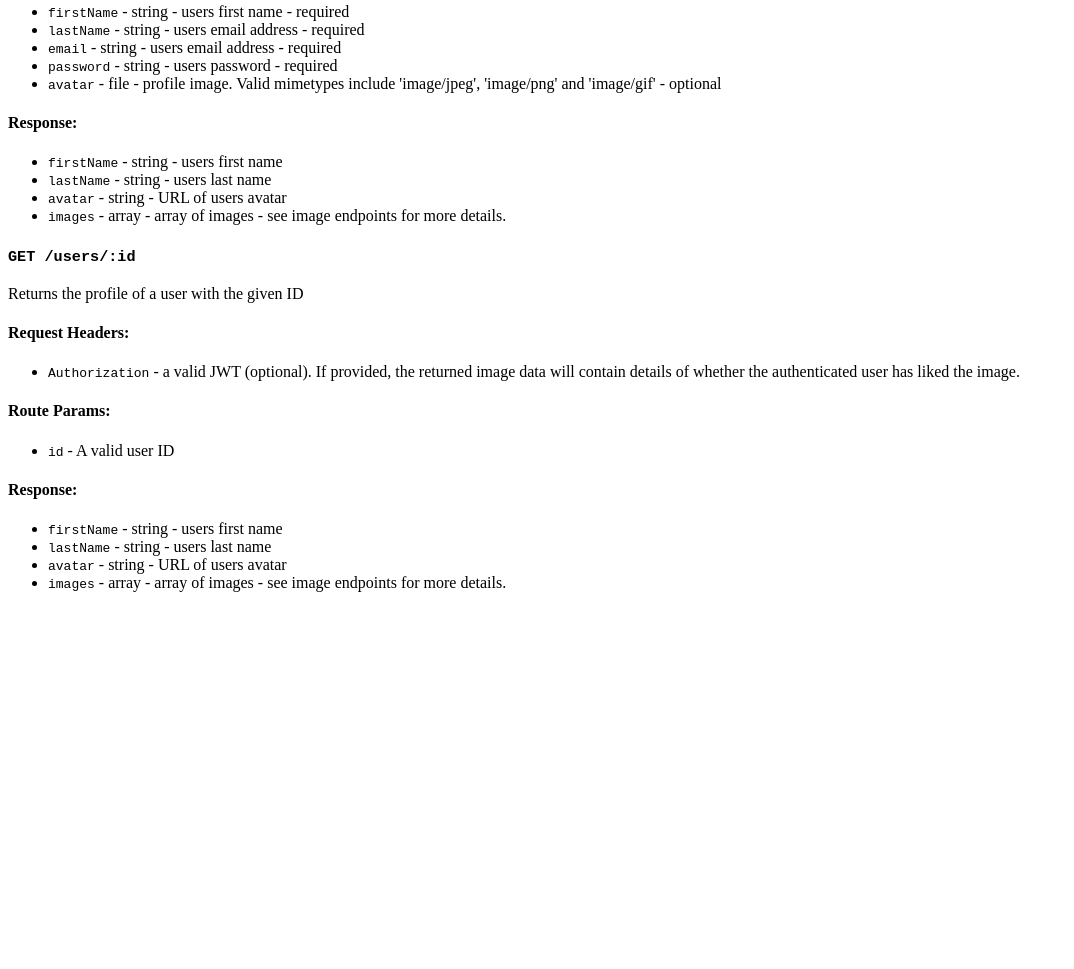
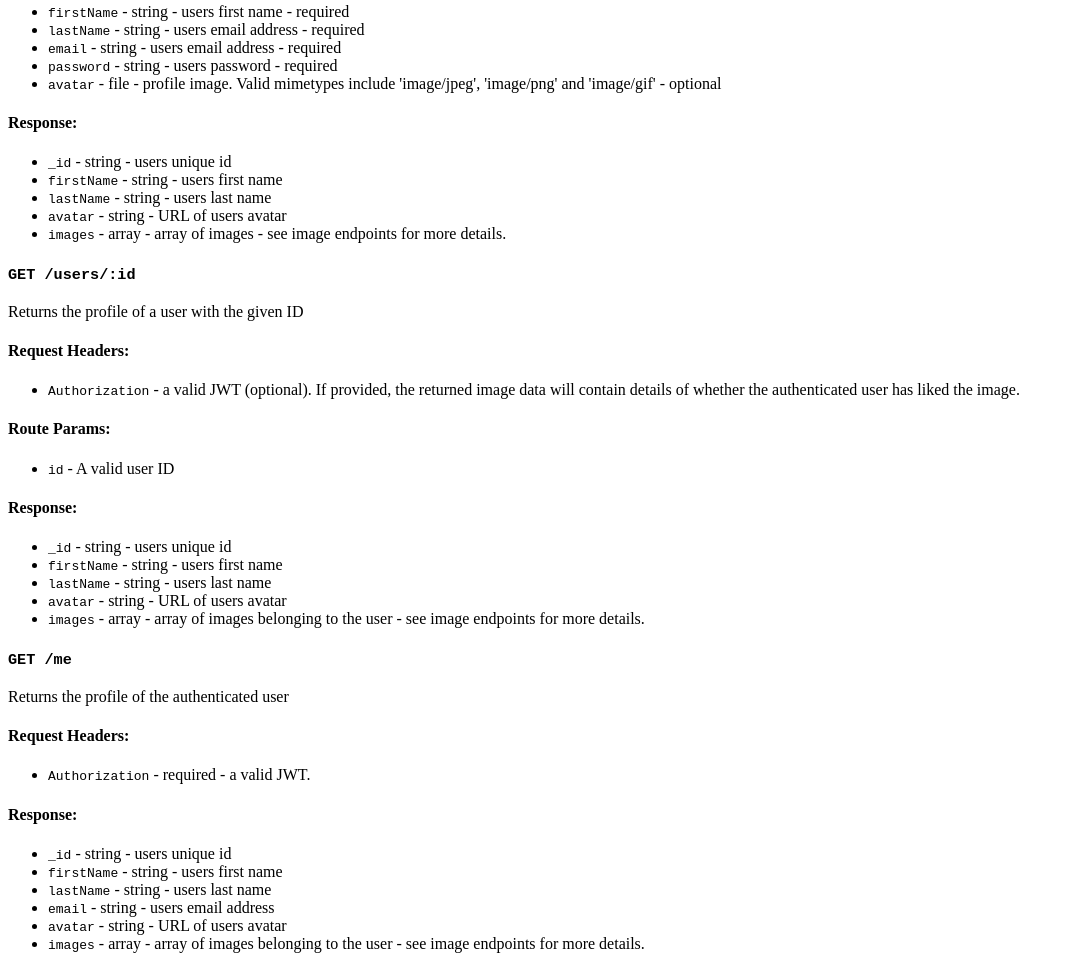
Before and after one commit to CommandShiftHQ/image-api, a website: page src/public/index.html in a window 1280 px wide. Shown: the part 1167-2136 px from the top of the page, without its empty margins (0-1074 px from the left). Before the commit the page ends 1775 px from the top, so only its background shows below. Drawn offline with Linux system fonts and the light colour scheme.

Commit message:
Add GET /me docs

```diff
--- a/src/controllers/me.js
+++ b/src/controllers/me.js
@@ -33,7 +33,6 @@ exports.update = async (req, res) => {
   if (!user) {
     res.sendStatus(404);
   } else {
-
     if (body.firstName) {
       user.set('firstName', body.firstName);
     }
--- a/src/index.js
+++ b/src/index.js
@@ -28,6 +28,6 @@ app.use((err, req, res, next) => { // eslint-disable-line no-unused-vars
 
 mongoose.connect(process.env.DATABASE_URL, { useNewUrlParser: true }, () => {
   app.listen(process.env.PORT || 7890, () => {
-    console.log(`http://127.0.0.1:${process.env.PORT || 7890}`);
+    console.log(`http://127.0.0.1:${process.env.PORT || 7890}`); // eslint-disable-line no-console
   });
 });
--- a/src/public/index.html
+++ b/src/public/index.html
@@ -92,6 +92,9 @@
             <h4>Response:</h4>
             <ul>
               <li>
+                <code>_id</code> - string - users unique id
+              </li>
+              <li>
                 <code>firstName</code> - string - users first name
               </li>
               <li>
@@ -121,6 +124,9 @@
             <h4>Response:</h4>
             <ul>
               <li>
+                <code>_id</code> - string - users unique id
+              </li>
+              <li>
                 <code>firstName</code> - string - users first name
               </li>
               <li>
@@ -130,7 +136,38 @@
                 <code>avatar</code> - string - URL of users avatar
               </li>
               <li>
-                <code>images</code> - array - array of images - see image endpoints for more details.
+                <code>images</code> - array - array of images belonging to the user - see image endpoints for more details.
+              </li>
+            </ul>
+          </section>
+          <section id="get-me">
+            <h3><code>GET /me</code></h3>
+            <p>Returns the profile of the authenticated user</p>
+            <h4>Request Headers:</h4>
+            <ul>
+              <li>
+                <code>Authorization</code> - required - a valid JWT.
+              </li>
+            </ul>
+            <h4>Response:</h4>
+            <ul>
+              <li>
+                <code>_id</code> - string - users unique id
+              </li>
+              <li>
+                <code>firstName</code> - string - users first name
+              </li>
+              <li>
+                <code>lastName</code> - string - users last name
+              </li>
+              <li>
+                <code>email</code> - string - users email address
+              </li>
+              <li>
+                <code>avatar</code> - string - URL of users avatar
+              </li>
+              <li>
+                <code>images</code> - array - array of images belonging to the user - see image endpoints for more details.
               </li>
             </ul>
           </section>
```
